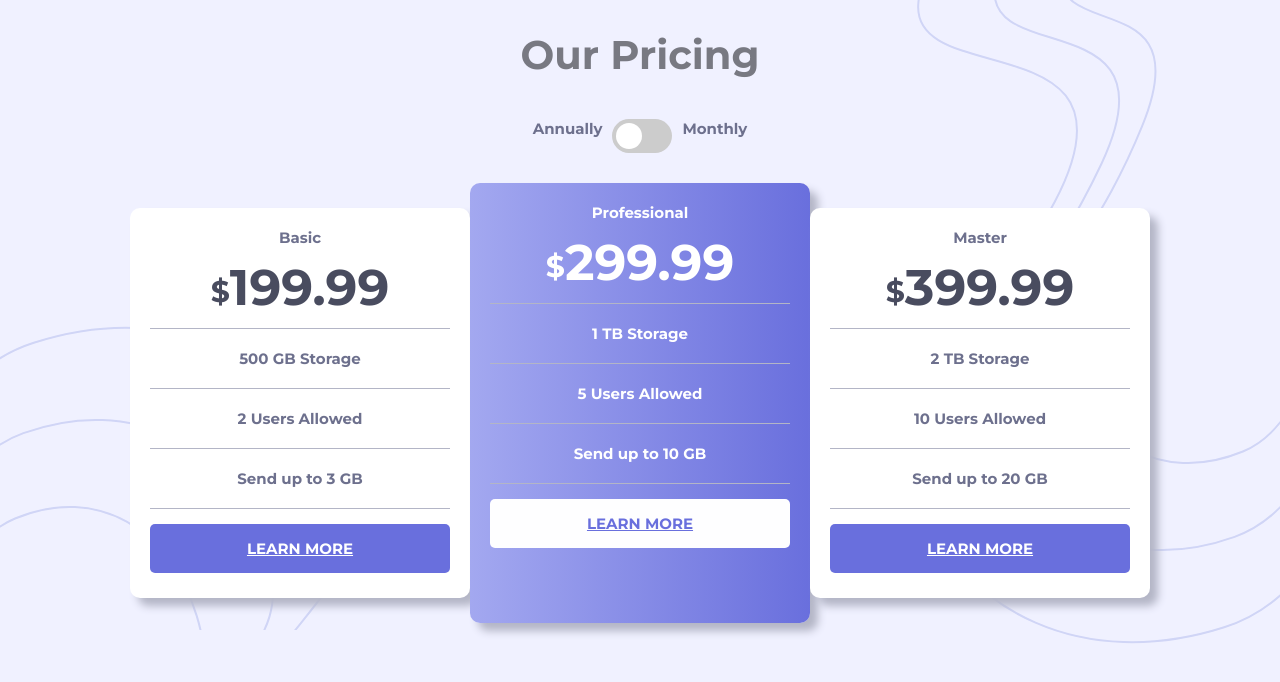
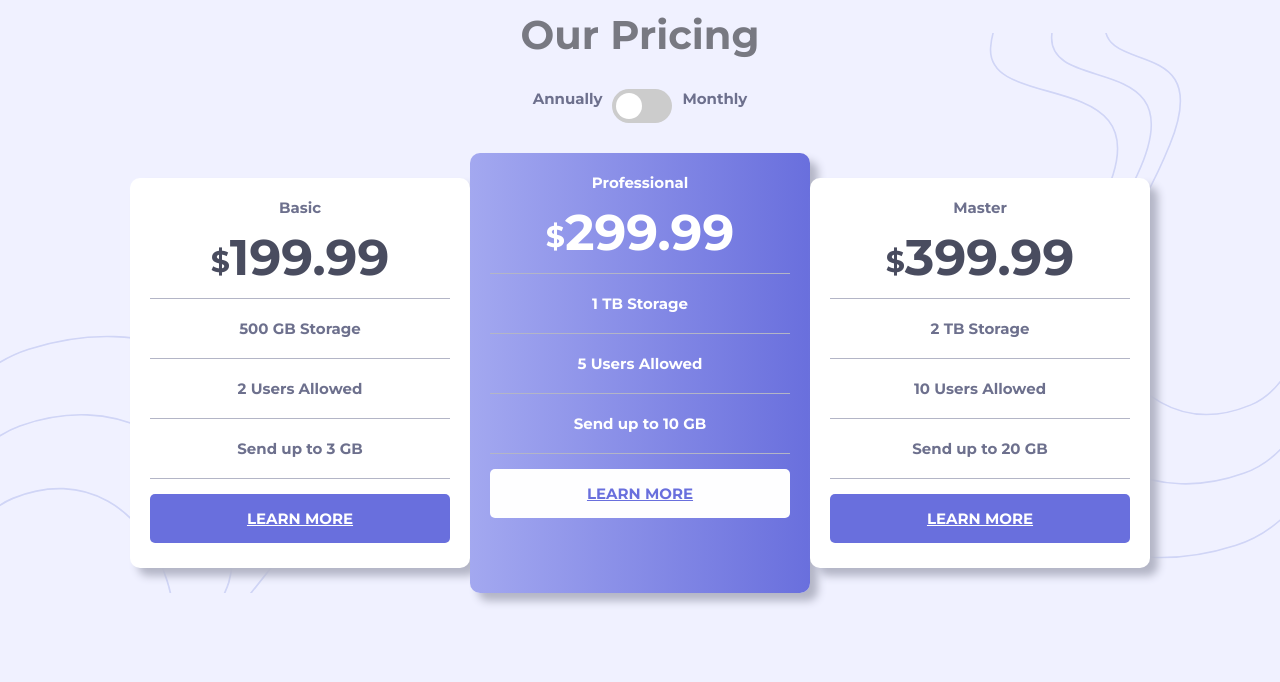
Before and after one commit to alok-mountblue/Pricing-html-css, a plain HTML site: page index.html in a window 1280 px wide. Drawn offline with Linux system fonts and the light colour scheme.

Commit message:
modified style

```diff
--- a/style.css
+++ b/style.css
@@ -12,14 +12,14 @@ body {
   font-family: 'Montserrat', sans-serif;
   background-image: url('./images/bg-top.svg'), url('./images/bg-bottom.svg');
   background-color: #f0f1ff;
-  height: 600px;
-  background-size: 400;
+  height: 100%;
+  background-size: 300px;
   background-repeat: no-repeat, no-repeat;
   background-position: right, bottom left;
 }
 
 .title {
-  margin: 30px;
+  margin: 10px;
   color: hsl(235, 4%, 49%);
   font-size: 40px;
   text-align: center;
```
